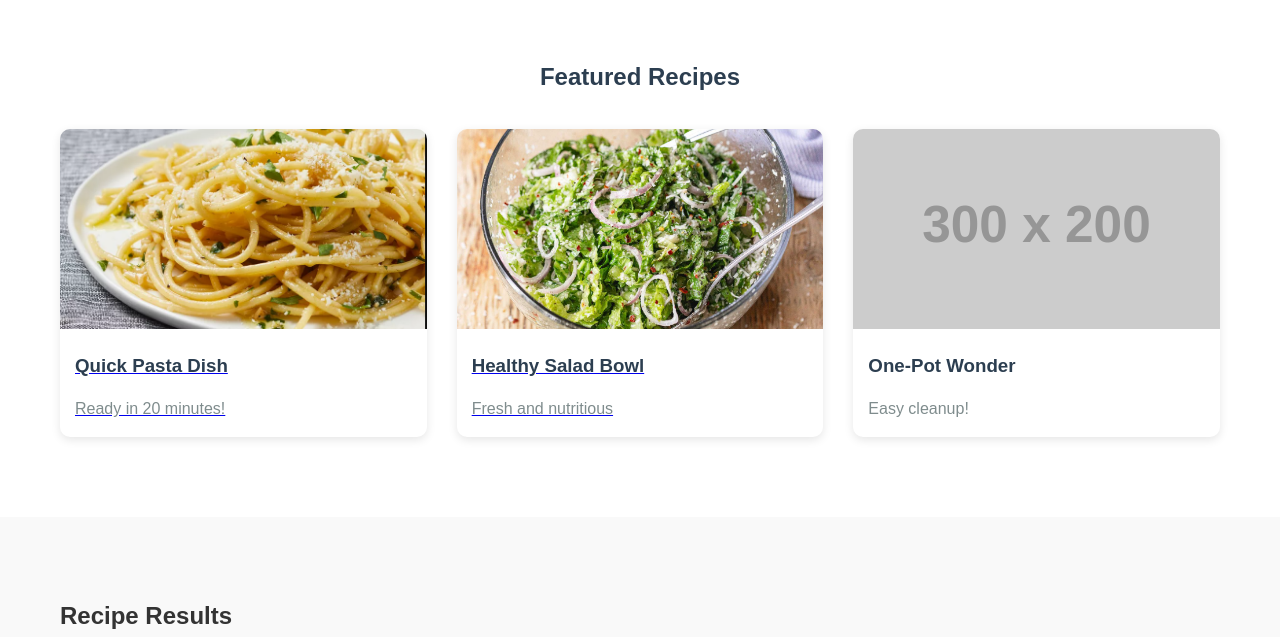
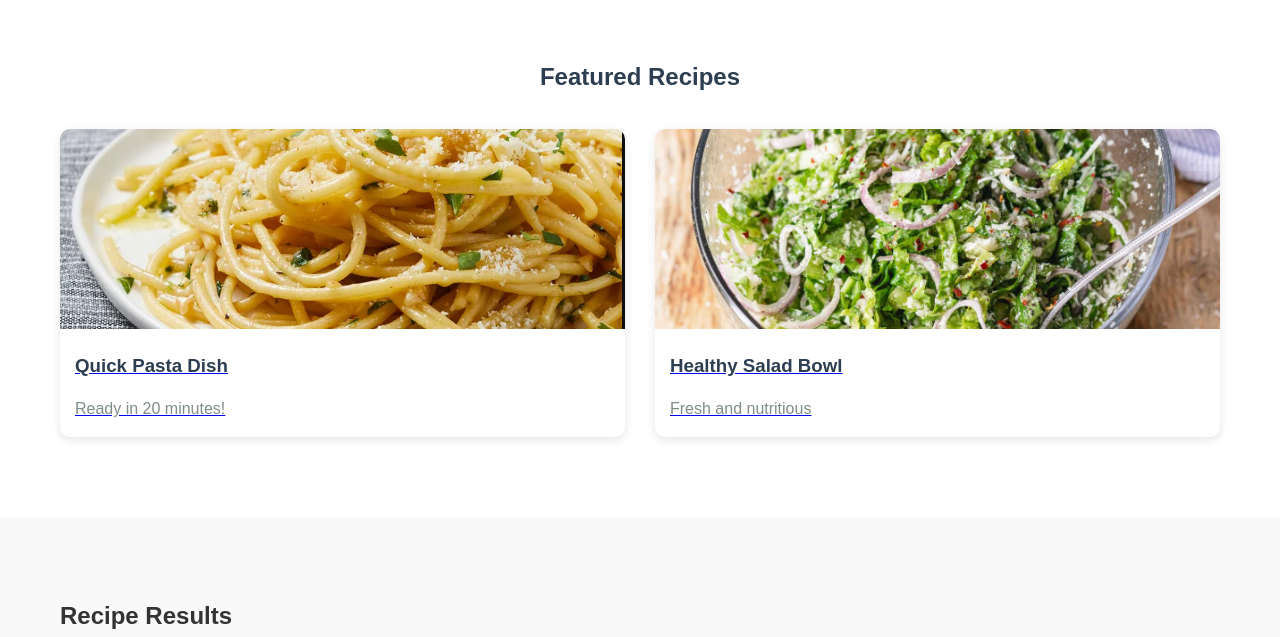
Before and after one commit to AmariJ21/WIYFv2, a website: page index.html in a window 1280 px wide. Shown: the part 618-1255 px from the top of the page. Drawn offline with Linux system fonts and the light colour scheme; placeholder pictures from the web are drawn by us.

Commit message:
Update index.html
Deleted the third featured recipe.

```diff
--- a/index.html
+++ b/index.html
@@ -67,12 +67,6 @@
                         <p>Fresh and nutritious</p>
                     </div>
                 </a>
-
-                <div class="recipe-card">
-                    <img src="https://via.placeholder.com/300x200" alt="Featured Recipe 3">
-                    <h3>One-Pot Wonder</h3>
-                    <p>Easy cleanup!</p>
-                </div>
             </div>
         </div>
     </section>
```
